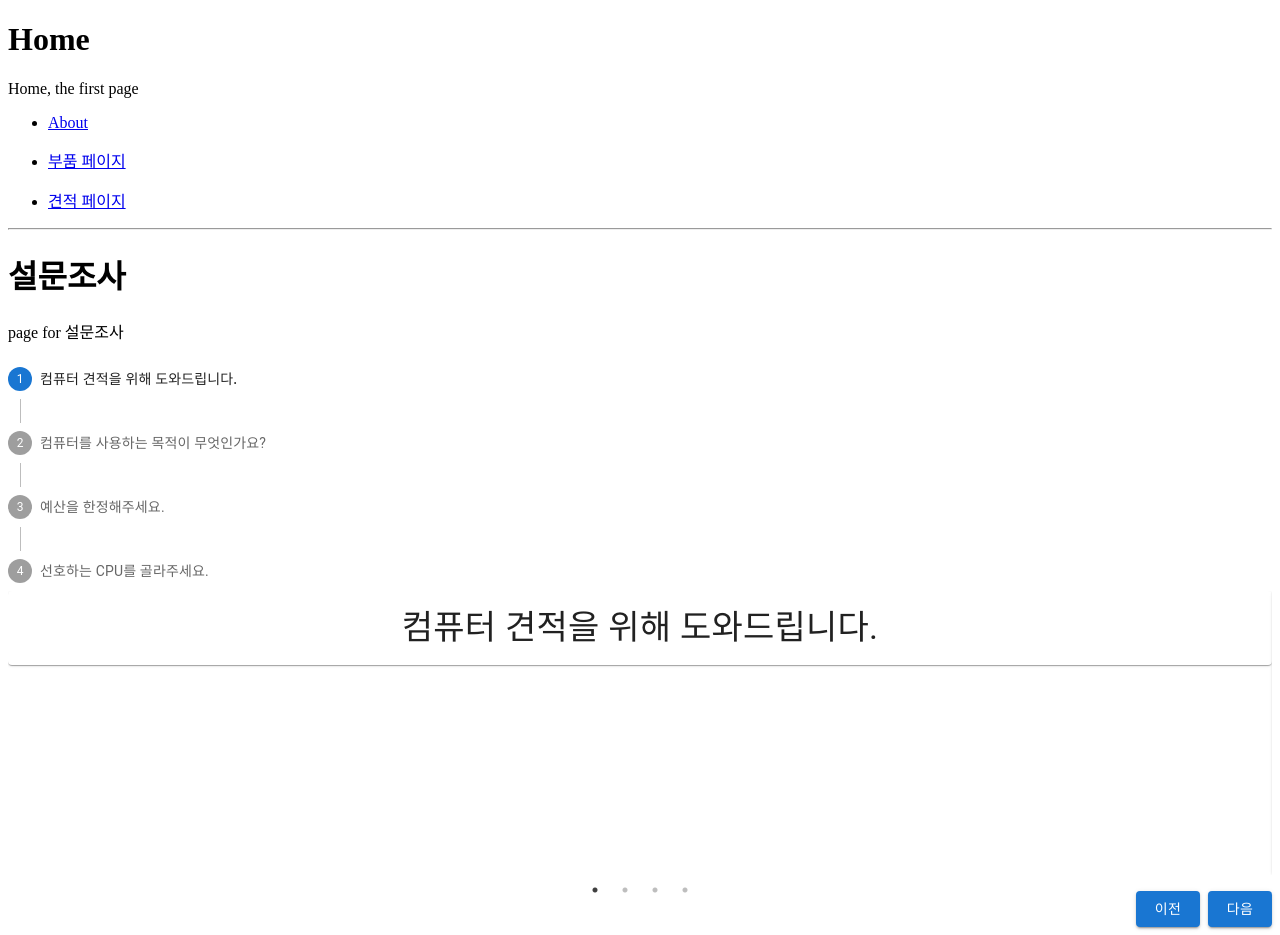
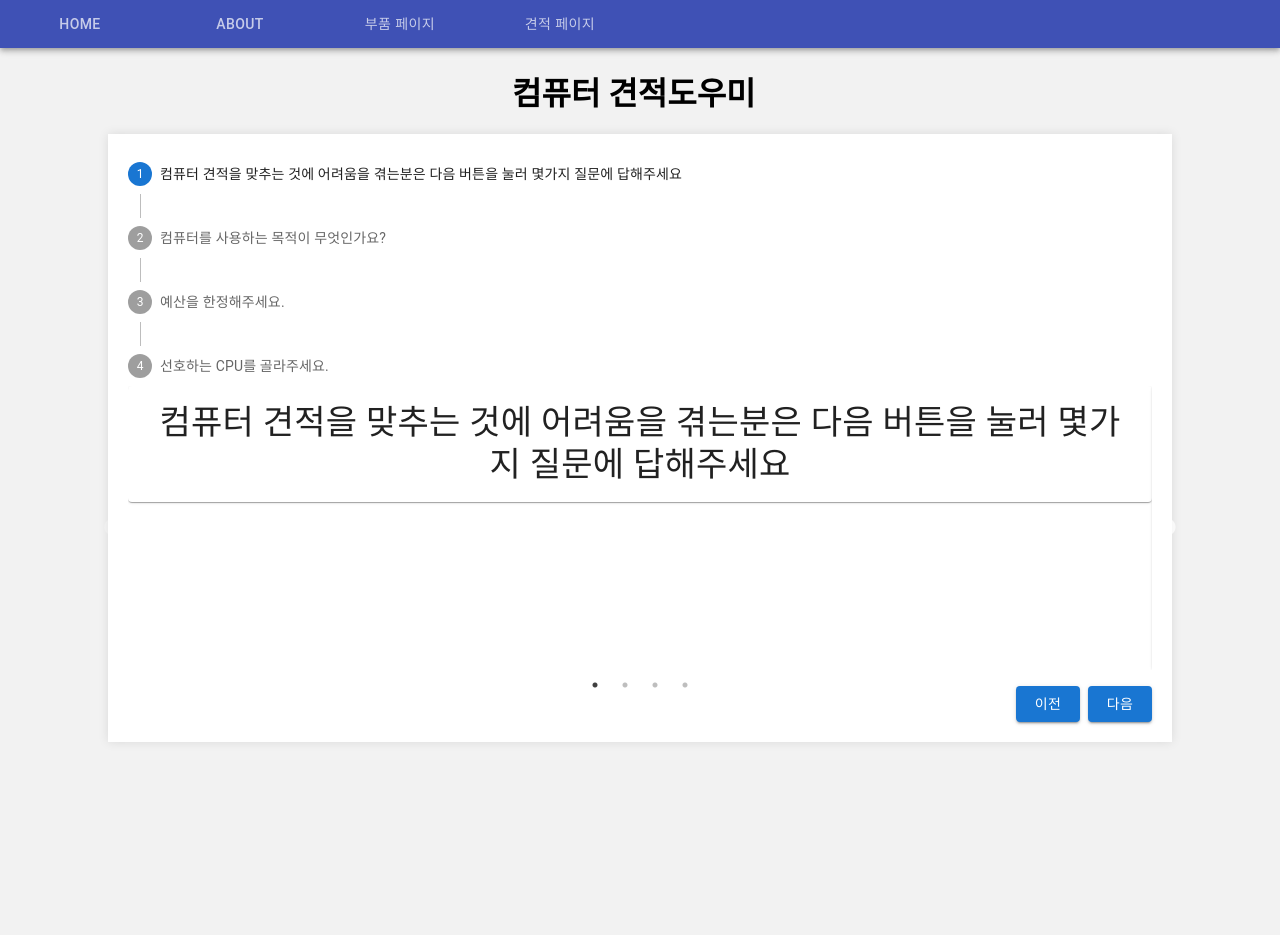
Before and after one commit to suhunPark38/WF1-React_Beginners, a React (Create React App) app in the folder react-project/: page / in a window 1280 px wide. After the commit the page ends 800 px from the top, so only its background shows below. Built offline with nearby package versions, Linux system fonts and the light colour scheme.

Commit message:
css 추가

```diff
--- a/react-project/package.json
+++ b/react-project/package.json
@@ -5,8 +5,10 @@
   "dependencies": {
     "@emotion/react": "^11.11.1",
     "@emotion/styled": "^11.11.0",
+    "@material-ui/core": "^4.12.4",
     "@mui/icons-material": "^5.14.18",
     "@mui/material": "^5.14.18",
+    "@mui/styles": "^5.14.18",
     "@testing-library/jest-dom": "^5.17.0",
     "@testing-library/react": "^13.4.0",
     "@testing-library/user-event": "^13.5.0",
--- a/react-project/src/App.js
+++ b/react-project/src/App.js
@@ -1,6 +1,9 @@
 
 import {Route, Routes} from "react-router-dom";
-import {Home, About, Introduce, Result, Whoops404} from "./components/Pages";
+import {Home,  Whoops404} from "./components/Pages";
+import {About} from "./components/About";
+import {Introduce} from "./components/Introduce";
+import {Result} from "./components/Result";
 
 function App() {
 
--- /dev/null
+++ b/react-project/src/components/About.js
@@ -0,0 +1,20 @@
+import {useLocation, Link} from "react-router-dom";
+import ProductList from "./ProductList";
+
+
+import React from 'react';
+import { AppBar, Tabs, Tab } from '@material-ui/core';
+import Header from './Header';
+
+
+
+
+export const About = () => (
+            <>
+            <Header />
+             <div>
+                 <h1>About</h1>
+                 <p>About, introducing page</p>
+             </div>
+             </>
+         );
--- a/react-project/src/components/Carousel.js
+++ b/react-project/src/components/Carousel.js
@@ -24,7 +24,7 @@ const Carousel = () => {
 
   const items = [
     {
-      name: '컴퓨터 견적을 위해 도와드립니다.',
+      name: '컴퓨터 견적을 맞추는 것에 어려움을 겪는분은 다음 버튼을 눌러 몇가지 질문에 답해주세요',
     },
     {
       name: '컴퓨터를 사용하는 목적이 무엇인가요?',
--- /dev/null
+++ b/react-project/src/components/Header.js
@@ -0,0 +1,18 @@
+import React from 'react';
+import { AppBar, Tabs, Tab } from '@material-ui/core';
+import { Link } from 'react-router-dom';
+
+const Header = () => {
+  return (
+    <AppBar position="static">
+      <Tabs>
+        <Tab label="Home" component={Link} to="/" />
+        <Tab label="About" component={Link} to="/About" />
+        <Tab label="부품 페이지" component={Link} to="/Introduce" />
+        <Tab label="견적 페이지" component={Link} to="/Result" />
+      </Tabs>
+    </AppBar>
+  );
+};
+
+export default Header;
--- /dev/null
+++ b/react-project/src/components/Introduce.js
@@ -0,0 +1,31 @@
+
+import {useLocation, Link} from "react-router-dom";
+import ProductList from "./ProductList";
+
+import React, { useState } from 'react';
+
+import { AppBar, Tabs, Tab } from '@material-ui/core';
+import Header from './Header';
+import "../css/Introduce.css";
+
+
+
+export const Introduce = () => (
+    <>
+    <Header />
+    <Form />
+         <div className="container">
+        <ProductList/>
+    </div>
+    </>
+);
+
+export const Form = () => {
+  return (
+    <div>
+      <h1 className="title">부품 목록 </h1>
+
+
+    </div>
+  );
+};
--- a/react-project/src/components/Pages.js
+++ b/react-project/src/components/Pages.js
@@ -1,59 +1,48 @@
 import {useLocation, Link} from "react-router-dom";
 import ProductList from "./ProductList";
 import Carousel from './Carousel';
-export const Home = () =>(
+
+import React from 'react';
+import { AppBar, Tabs, Tab } from '@material-ui/core';
+import Header from './Header';
+import "../css/Pages.css";
+
+
+export const Home = () => {
+  return (
+
+        <>
+          <Header />
+
+
+          <Form />
+          <div className="container">
+
+          <Carousel />
+          </div>
+          </>
+
+
+
+      );
+    };
+
+
+export const Form = () => {
+  return (
     <div>
-        <h1>Home</h1>
-        <p>Home, the first page</p>
-        <nav>
-            <ul>
-                <li><Link to="About">About</Link></li>
-            </ul>
-            <ul>
-                <li><Link to="Introduce">부품 페이지</Link></li>
-            </ul>
-            <ul>
-                <li><Link to="Result">견적 페이지</Link></li>
-            </ul>
-        </nav>
+      <h1 className="title">컴퓨터 견적도우미 </h1>
 
-        <hr/>
-
-        <Form/>
 
     </div>
-);
+  );
+};
 
-export const About = () => (
-    <div>
-        <h1>About</h1>
-        <p>About, introducing page</p>
-    </div>
-);
 
-export const Form = () => (
-  <div>
-      <h1>설문조사</h1>
-      <p>page for 설문조사</p>
-      <Carousel />
-  </div>
-);
 
-export const Introduce = () => (
-    <div>
-        <h1>부품 소개</h1>
-        <p>page for 부품</p>
-        <ProductList/>
-    </div>
-);
 
-export const Result = () => (
-    <div>
-        <h1>견적</h1>
-        <p>page for 견적</p>
 
-    </div>
-);
+
 
 export const Whoops404 = () => {
     let location = useLocation();
--- /dev/null
+++ b/react-project/src/components/Result.js
@@ -0,0 +1,19 @@
+import {useLocation, Link} from "react-router-dom";
+import ProductList from "./ProductList";
+
+
+import React from 'react';
+import { AppBar, Tabs, Tab } from '@material-ui/core';
+import Header from './Header';
+
+
+export const Result = () => (
+    <>
+            <Header />
+    <div>
+        <h1>견적</h1>
+        <p>page for 견적</p>
+
+    </div>
+    </>
+);
--- /dev/null
+++ b/react-project/src/css/Introduce.css
@@ -0,0 +1,29 @@
+
+body {
+
+  margin: 0;
+  padding: 0;
+  background-color: #f2f2f2; /* 전체 배경색 설정 */
+}
+
+
+
+.container {
+
+
+  height: 100%;
+  width: 80%; /* 페이지 너비를 80%로 제한 */
+  margin: 0 auto; /* 페이지 중앙 정렬을 위한 margin 설정 */
+  background-color: #fff; /* 페이지 내용 영역 배경색 설정 */
+  padding: 20px; /* 내용과 화면 경계 간의 여백 */
+  box-shadow: 0 0 10px rgba(0, 0, 0, 0.1); /* 그림자 효과 추가 */
+
+}
+
+.title{
+    width: 20%; /* 정렬하려는 요소의 넓이를 반드시 지정 */
+    padding: 20px;
+    margin: 0 auto;
+
+
+}
--- /dev/null
+++ b/react-project/src/css/Pages.css
@@ -0,0 +1,27 @@
+
+body {
+
+  margin: 0;
+  padding: 0;
+  background-color: #f2f2f2; /* 전체 배경색 설정 */
+}
+.title{
+    width: 20%; /* 정렬하려는 요소의 넓이를 반드시 지정 */
+    padding: 20px;
+    margin: 0 auto;
+
+
+}
+
+
+.container {
+
+
+  height: 70vh;
+  width: 80%; /* 페이지 너비를 80%로 제한 */
+  margin: 0 auto; /* 페이지 중앙 정렬을 위한 margin 설정 */
+  background-color: #fff; /* 페이지 내용 영역 배경색 설정 */
+  padding: 20px; /* 내용과 화면 경계 간의 여백 */
+  box-shadow: 0 0 10px rgba(0, 0, 0, 0.1); /* 그림자 효과 추가 */
+
+}
```
Also changed, not shown: 1 other file (tests, documents, lock files or other folders).
